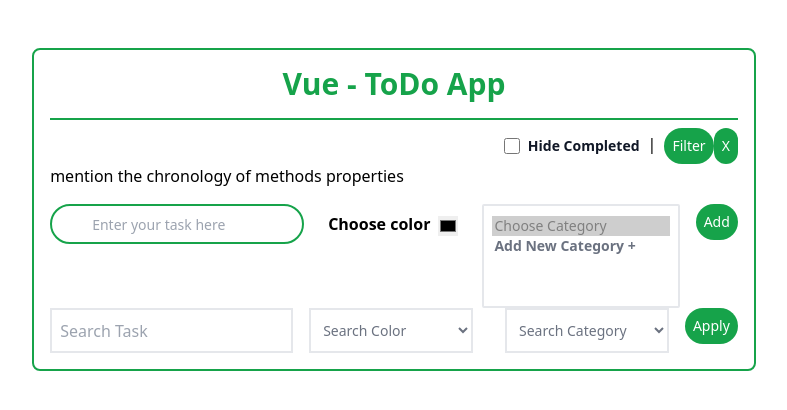
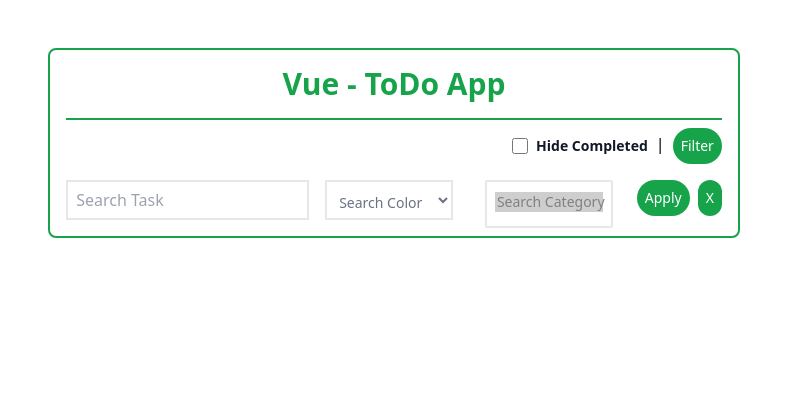
Before and after one commit to Dhruvi2416/vueTodo, a Vue app in the folder vueToDo/: page / in a window 1280 px wide. Both pictures are taken after a click on the element "Filter". Shown: the top 410 px of the page, without its empty margins (246-1033 px from the left). Built offline with nearby package versions, Linux system fonts and the light colour scheme.

Commit message:
vue-todo

```diff
--- a/vueToDo/src/App.vue
+++ b/vueToDo/src/App.vue
@@ -13,7 +13,7 @@ export default {
 
 
 <template>
-  <header>
+  <header >
     <div class="flex w-full justify-center align-middle mt-12 ">
       <TodoView />
     </div>
--- a/vueToDo/src/components/AddTodo.vue
+++ b/vueToDo/src/components/AddTodo.vue
@@ -5,17 +5,15 @@ import { uid } from 'uid';
 
 export default {
   name: "AddTodo",
+
   props: {
-
     todoLists: Array,
     isItEditing: Boolean,
     editId: String,
     editTask: Object,
     categories: Object
   },
-  components: {
-    TodoButton
-  },
+
   data() {
     return {
       todo: "",
@@ -26,35 +24,11 @@ export default {
       newCategory: false,
       error: "",
       addingNewCategoryValue: ""
-
-
     }
   },
-  //here constantly the given props will be computed and as categories are duplicated
-  //hence with lodashlibrary categoryList will be rendered uniquely
 
-
-
-  // below method will continously watch the props getting changed
-  watch: {
-
-    categories(newValues) {
-      this.categoryChoosen = { ...newValues }
-    },
-    isItEditing(newEdit) {
-      this.isEditing = newEdit;
-      console.log(newEdit)
-    },
-    editTask(taskToBeEditted) {
-      if (taskToBeEditted) {
-
-        console.log("TASKTOBE", taskToBeEditted)
-        this.todo = taskToBeEditted.todo;
-        this.color = taskToBeEditted.color;
-        this.categoryChoosen = taskToBeEditted.category;
-        this.editingId = taskToBeEditted.id
-      }
-    }
+  components: {
+    TodoButton
   },
 
   methods: {
@@ -63,38 +37,39 @@ export default {
       return uid();
     },
     // on clicking + child comp will emit to update it's parent component
+
     createEditTodo() {
-
       // If color task and category all are choosen then and then only allow to add item
       const categoryCheckListArr = Object.values(this.categoryChoosen)
       const isCategoryChoosen = categoryCheckListArr.some(val => val == true)
+      //if category is not choosen then give error
       if (!isCategoryChoosen) {
-        console.log("CATEGCHOO", this.categoryChoosen)
-        console.log("NCCH", this.newCategory)
         this.error = "Please Choose Category!!";
         setTimeout(() => {
           this.error = "";
         }, 2000)
         return;
       }
+
       //if the todo exists
-
       if (this.todo) {
-        console.log("THIS FOT TODO", this.todo)
         const todoInfo = {
           color: this.color,
           todo: this.todo,
           categoryChoosen: { ...this.categoryChoosen },
           editId: this.editingId
         }
+        //emit for adding a task
         if (!this.isEditing) {
           this.$emit('createTodoTask', todoInfo);
         }
+        //emit for editing an existing task
         else {
           this.$emit('editTodoTask', todoInfo)
         }
         this.todo = "";
       }
+      //task should not be empty
       else {
         this.error = "Can't add an Empty task"
         setTimeout(() => {
@@ -102,22 +77,44 @@ export default {
         }, 2000)
       }
     },
+    //as new catogry is added empty newCategory and make the new category added as selected
     handleAddingNewCategory() {
-
       this.newCategory = false;
       this.categoryChoosen[this.addingNewCategoryValue] = true;
       this.addingNewCategoryValue = ""
     },
 
+    //if selected value of dropdown is add category then make newCategory as true
     handleCategoryChange(e) {
       if (e.target.value == "add category") {
         this.newCategory = true;
       }
+      //if the given category is selected then deselect it and if deselected select it
       else { this.categoryChoosen[e.target.value] = !this.categoryChoosen[e.target.value] }
     }
-  }
+  },
+  // below method will continously watch the props getting changed
+  watch: {
+    //if categories are changing then add new values of categories in categoryChoosen
+    //so that updated values can be seen in dropdown list
+    categories(newValues) {
+      this.categoryChoosen = { ...newValues }
+    },
+    //if it's editing then go to the flow of editing
+    isItEditing(newEdit) {
+      this.isEditing = newEdit;
+    },
+    //edit task info received from parent to display values in input tags
+    editTask(taskToBeEditted) {
+      if (taskToBeEditted) {
+        this.todo = taskToBeEditted.todo;
+        this.color = taskToBeEditted.color;
+        this.categoryChoosen = taskToBeEditted.category;
+        this.editingId = taskToBeEditted.id
+      }
+    }
+  },
 }
-
 </script>
 
 
@@ -133,13 +130,11 @@ export default {
 
       <!-- User selects the color of the task -->
       <p class="font-semibold mt-2">Choose color</p><input class="mt-3 mx-2  w-5 h-5" type="color" v-model="color">
-
+      <!-- displaying category list -->
       <div class="relative" v-if="!newCategory">
-
-
         <label for="underline_select" class="sr-only">Underline select</label>
         <select multiple @change="handleCategoryChange" id="underline_select" placeholder="Choose Category"
-          class=" mx-4 block py-2.5 px-2 w-full text-sm text-gray-500 bg-transparent  border-2 border-black-200   ">
+          class="h-16 mx-4 block py-2.5 px-2 w-full text-sm text-gray-500 bg-transparent  border-2 border-black-200   ">
           <option selected disabled>Choose Category</option>
           <!-- for adding new category to the categories list -->
           <option v-for="(category) in Object.keys(categoryChoosen)" :key="generateKey(category)" :value="category"
@@ -147,46 +142,33 @@ export default {
           </option>
           <option value="add category" class="font-bold  text-sm ">Add New Category +</option>
         </select>
-
-
       </div>
 
-      <!-- Chooses new category of the task -->
-      <div class="flex  ml-2 justify-center" v-if="newCategory">
-
+      <!-- Chooses new category of the task converts dropdown to input tag -->
+      <div class="flex  ml-2 justify-center" v-else>
+        <!-- input tag for adding new category -->
         <input v-model="addingNewCategoryValue" type="text" class="mt-2 border-2 rounded-lg mr-2 p-2 h-7 border-black"
           placeholder="Enter your new category">
-
+        <!-- + button to add new category -->
         <TodoButton class="ml-4 mt-0" @click="handleAddingNewCategory">
-
-          <!-- For cancelling the new category input -->
           <template #addNewCategory>
-
-            Y</template>
+            +</template>
         </TodoButton>
 
+        <!-- For cancelling the new category input -->
         <TodoButton class="ml-4 mt-0" @click="newCategory = false">
-
-          <!-- For cancelling the new category input -->
-          <template #cancel>
-
-            X</template>
+          <template #cancel> X</template>
         </TodoButton>
       </div>
 
+      <!-- For adding new task in todo use Add button -->
       <TodoButton v-if="!isEditing" class="ml-8" @click="createEditTodo">
+        <template #add>Add</template>
+      </TodoButton>
 
-        <!-- For adding new task in todo use + button -->
-        <template #add>
-
-          Add</template>
-      </TodoButton>
+      <!-- For editing existing task in todo use Edit button -->
       <TodoButton v-else class="ml-8" @click="createEditTodo">
-
-        <!-- For adding new task in todo use + button -->
-        <template #add>
-
-          Edit</template>
+        <template #add>Edit</template>
       </TodoButton>
     </div>
 
--- a/vueToDo/src/components/DisplayHideDoneTasks.vue
+++ b/vueToDo/src/components/DisplayHideDoneTasks.vue
@@ -1,5 +1,3 @@
-
-
 <script>
 export default {
     name: "DisplayHideDoneTasks",
@@ -8,29 +6,26 @@ export default {
     },
     data() {
         return {
-
             hideCompleted: this.hide
         }
     },
+
+    //return true or false if true then display undone tasks only else display all
     methods: {
         handleHideCompletedTask() {
             this.$emit("emitShow", this.hideCompleted)
-
             return this.hideCompleted
         }
     }
-
 }
 </script>
+
 <template>
-    <div>
-
-        <div class="flex items-center">
-            <input id="link-checkbox" type="checkbox" v-model="this.hideCompleted" @click="handleHideCompletedTask"
-                class="w-4 h-4 text-blue-600 bg-gray-100 border-gray-300 rounded focus:ring-blue-500 dark:focus:ring-blue-600 ">
-            <label for="link-checkbox" class="ml-2 text-sm font-bold text-gray-900 dark:text-gray-300">Hide
-                Completed</label>
-        </div>
-
+    <!-- Check box for displaying all todos or hiding completed todos  -->
+    <div class="flex items-center">
+        <input id="link-checkbox" type="checkbox" v-model="this.hideCompleted" @click="handleHideCompletedTask"
+            class="w-4 h-4 text-blue-600 bg-gray-100 border-gray-300 rounded focus:ring-blue-500 dark:focus:ring-blue-600 ">
+        <label for="link-checkbox" class="ml-2 text-sm font-bold text-gray-900 dark:text-gray-300">Hide
+            Completed</label>
     </div>
 </template>
--- a/vueToDo/src/components/SearchFilteredList.vue
+++ b/vueToDo/src/components/SearchFilteredList.vue
@@ -1,41 +1,83 @@
 <script>
+import { uid } from 'uid';
 import TodoButton from './TodoButton.vue';
 
 export default {
     name: "SearchFilteredList",
+    props: {
+        colorsList: Array,
+        categoryList: Object
+    },
     data() {
         return {
             searchTask: "",
             searchColor: "Search Color",
-            searchCategory: "Search Category"
+            searchCategory: { ...this.categoryList }
         };
     },
+
     components: { TodoButton },
-    methods:{
-        emitSearchFiltering(){
-            console.log(this.searchTask)
-            this.$emit('emitFilteredList',this.searchTask)
+    methods: {
+        generateKey() {
+            return uid();
+        },
+        emitSearchFiltering() {
+
+            if (this.searchColor == "Search Color") {
+                this.searchColor = "";
+            }
+            const searchObj = {
+                text: this.searchTask,
+                color: this.searchColor,
+                categories: { ...this.searchCategory }
+
+            }
+            this.$emit('emitFilteredList', searchObj)
+
+            if (this.searchColor == "") {
+                this.searchColor = "Search Color";
+            }
+
+
+
+        },
+        handleSelectCategory(e) {
+
+            //if the given category is selected then deselect it and if deselected select it
+            this.searchCategory[e.target.value] = !this.searchCategory[e.target.value]
+        }
+    },
+    watch: {
+        categoryList(newValues) {
+            this.searchCategory = { ...newValues };
         }
     }
 }
 </script>
 
 <template>
-    <div class="flex">
+    <div class="flex h-10">
         <input type="text" placeholder="Search Task" v-model="searchTask" class="border-2  pl-2">
         <label for="underline_select" class="sr-only">Underline select</label>
-        <select  id="underline_select" v-model="searchColor"
+        <select id="underline_select" v-model="searchColor"
             class=" mx-4 block py-2.5 px-2 w-full text-sm text-gray-500 bg-transparent  border-2 border-black-200   ">
 
             <option selected disabled>Search Color</option>
+            <option v-for="color in colorsList" :key="generateKey(color)" class="text-white"
+                :style="{ backgroundColor: color }">{{ color }}</option>
         </select>
-        <select  id="underline_select" v-model="searchCategory"
-            class=" mx-4 block py-2.5 px-2 w-full text-sm text-gray-500 bg-transparent  border-2 border-black-200   ">
+        <select @change="handleSelectCategory" multiple id="underline_select "
+            class=" mx-4 block py-2.5 px-2 w-full text-sm text-gray-500 bg-transparent  border-2 border-black-200 h-12   ">
 
             <option selected disabled>Search Category</option>
+            <option :selected="searchCategory[category]" v-for="(category) in Object.keys(categoryList)"
+                :key="generateKey(category)">{{ category }}</option>
         </select>
-        <TodoButton @click="emitSearchFiltering">
-            <template #apply>Apply</template>
-        </TodoButton>
+        <div class="flex ">
+            <TodoButton @click="emitSearchFiltering" class="mx-2">
+                <template #apply>Apply</template>
+            </TodoButton>
+
+        </div>
     </div>
 </template>
--- a/vueToDo/src/components/TodoButton.vue
+++ b/vueToDo/src/components/TodoButton.vue
@@ -1,6 +1,5 @@
 <script >
 export default {
-
     name: "TodoButton"
 }
 </script>
--- a/vueToDo/src/components/TodoList.vue
+++ b/vueToDo/src/components/TodoList.vue
@@ -20,8 +20,6 @@ components:{
     },
     created() {
         this.todoList = [...this.list]
-        console.log("Todo",this.todoList)
-        console.log("S",this.showAll)
     },
 
     methods: {
--- a/vueToDo/src/components/TodoView.vue
+++ b/vueToDo/src/components/TodoView.vue
@@ -17,19 +17,92 @@ export default {
             hideCompleted: false,
             isEditing: false,
             editId: "",
-            isFiltering: false
+            isFiltering: false,
+            filterTask: {
+                text: "",
+                color: "",
+                categories: {}
+            },
 
         }
     },
+    //this willcontinously check on the changes of the states which below function depends on
+    // if showAll then display all tasks and if not showAll then show only pending tasks
+    computed: {
+        displayList() {
+
+
+            if (this.isFiltering) {
+                //    console.log("TODO",this.todoList.map(task=>task.todo))
+                //    console.log("COLOR",this.todoList.map(task=>task.color))
+                //    console.log("CATEGORY",this.todoList.map(task=>Object.keys(task.category)))
+                const filteredLists = this.todoList.filter(task => task.todo.includes(this.filterTask.text) && task.color.includes(this.filterTask.color))
+                console.log(...this.todoList)
+                const filteredList = this.filterCategories(filteredLists);
+                console.log("FILTER", filteredList)
+                return !this.hideCompleted ? filteredList : filteredList.filter(task => task.isCompleted == false)
+            }
+            return !this.hideCompleted ? this.todoList : this.todoList.filter(task => task.isCompleted == false)
+
+
+        },
+        fetchTaskFromId() {
+            if (this.editId) {
+                const editingTask = this.todoList.find(todo => todo.id == this.editId)
+                return editingTask;
+            }
+
+        },
+        fetchCategories() {
+
+            const categoryList = this.todoList.map(todo => todo.category);
+            //  return _.uniq(categoryList);
+            if (categoryList.length > 0) {
+
+                const arr = [];
+                categoryList.map(cat => arr.push(...Object.keys(cat)))
+
+                const obj = {};
+                const uniqueArr = _.uniq(arr);
+                uniqueArr.map(category => obj[category] = false)
+
+                return obj;
+            }
+            else {
+                return {}
+            }
+
+        },
+        fetchColors() {
+            const colors = this.todoList.map(todo => todo.color);
+            const uniqueColors = _.uniq(colors);
+            return uniqueColors;
+        },
+
+    }, components: { AddTodo, TodoButton, DisplayHideDoneTasks, SearchFilteredList },
     //this will execute at the time of initialization
-    mounted() {
-        const storedTaskList = localStorage.getItem("taskList");
-        if (storedTaskList) { this.todoList = JSON.parse(storedTaskList) }
-        console.log("PARENT", this.todoList)
 
-    },
-    components: { AddTodo, TodoButton, DisplayHideDoneTasks, SearchFilteredList },
+
     methods: {
+        filterCategories(taskList) {
+            //tasklist ekle filter thaine aveli list color ne text wali
+            if (taskList) {
+                const filteredList = [];
+                for (const task of taskList) {
+                    let matchesFilter = false;
+                    //filter task ekle ke je object ayo filter na apply thi ee
+                    Object.keys(this.filterTask.categories).forEach(category => {
+                        if (this.filterTask.categories[category] && task.category[category]) {
+                            matchesFilter = true;
+                        }
+                    })
+                    if (matchesFilter) {
+                        filteredList.push(task);
+                    }
+                }
+                return filteredList;
+            }
+        },
 
         // whatever the user add tasks below function will add it in array of todolist
         handleTodoLists(todoInfo) {
@@ -75,10 +148,8 @@ export default {
         },
         //save editing task here whenever the editTask is emitted editTask will be come again
         saveEditedTask(editTask) {
-            console.log("Dhruvi is editing")
             const editingTask = this.todoList.find(todo => todo.id == editTask.editId);
 
-            console.log("Dhruvi edits", editTask)
 
             editingTask.todo = editTask.todo;
             editingTask.color = editTask.color;
@@ -87,60 +158,20 @@ export default {
             localStorage.setItem("taskList", JSON.stringify(this.todoList));
             this.isEditing = false;
             this.editId = "";
-            console.log("TaskLIST", this.todoList)
         },
-        displayFilteredList(searchTask) {
-            console.log("isFiltering")
-            const filteredList = this.todoList.filter(task => task.todo.includes(searchTask))
-            console.log("FAIZ", filteredList)
-            return filteredList;
+        assignFilteredValues(filterObject) {
+            if (filterObject) {
+                console.log("ST", filterObject)
+                this.filterTask = filterObject;
+                console.log("FT", this.filterTask.text)
+            }
         }
     },
-    //this willcontinously check on the changes of the states which below function depends on
-    // if showAll then display all tasks and if not showAll then show only pending tasks
-    computed: {
-        displayList() {
-            if (this.isFiltering) {
-                const val = this.displayFilteredList();
-                console.log("Dhr", val)
-                return val;
-            }
+    mounted() {
+        const storedTaskList = localStorage.getItem("taskList");
+        if (storedTaskList) { this.todoList = JSON.parse(storedTaskList) }
 
-            else{
 
-                return !this.hideCompleted ? this.todoList : this.todoList.filter(task => task.isCompleted == false)
-            }
-        },
-        fetchTaskFromId() {
-            if (this.editId) {
-                console.log("EDITTTIIIIDDDDDD", this.editId)
-                const editingTask = this.todoList.find(todo => todo.id == this.editId)
-                return editingTask;
-            }
-
-        },
-        fetchCategories() {
-
-            const categoryList = this.todoList.map(todo => todo.category);
-            //  return _.uniq(categoryList);
-            console.log("DHRUVI", categoryList.length)
-            if (categoryList.length > 0) {
-                console.log("IF")
-                const arr = [];
-                categoryList.map(cat => arr.push(...Object.keys(cat)))
-                console.log("ARR", arr)
-                const obj = {};
-                const uniqueArr = _.uniq(arr);
-                uniqueArr.map(category => obj[category] = false)
-                arr.map(val => console.log("VAL", val))
-                return obj;
-            }
-            else {
-                console.log("ELSE")
-                return {}
-            }
-
-        }
     },
 
 }
@@ -163,22 +194,31 @@ export default {
             <TodoButton @click="this.isFiltering = true">
                 <template #filter>Filter</template>
             </TodoButton>
-            <TodoButton @click="this.isFiltering = false">
+
+        </div>
+        <!-- Input tag child component with dynamically passing editted msg props -->
+        <div v-show="!isFiltering">
+
+
+            <AddTodo @createTodoTask="handleTodoLists" @editTodoTask="saveEditedTask" :todoLists="todoList"
+                :isItEditing="isEditing" :editId="editId" :editTask="fetchTaskFromId" :categories="fetchCategories" />
+        </div>
+        <!-------Search Filter todo ----->
+        <div v-show="isFiltering" class="flex">
+
+
+            <SearchFilteredList @emitFilteredList="assignFilteredValues" :colorsList="fetchColors" class="mt-4"
+                :categoryList="fetchCategories">
+            </SearchFilteredList>
+            <TodoButton @click="this.isFiltering = false" class="mt-4">
                 <template #filter>X</template>
             </TodoButton>
         </div>
-        <!-- Input tag child component with dynamically passing editted msg props -->
-        <AddTodo @createTodoTask="handleTodoLists" @editTodoTask="saveEditedTask" :todoLists="todoList"
-            :isItEditing="isEditing" :editId="editId" :editTask="fetchTaskFromId" :categories="fetchCategories" />
-
-        <!-------Search Filter todo ----->
-        <SearchFilteredList v-if="isFiltering" @emitFilteredList="displayFilteredList"></SearchFilteredList>
-
         <!-- list of todos -->
 
         <!-- iterates displayList based on showAll property -->
         <ul v-for="(task) in displayList" :key="task.id">
-            {{ task }}
+
             <div class=" flex my-2 border-2 p-2 rounded-lg ">
                 <div :class="{ 'mr-auto': true }">
                     <!-- onClicking taskcompleted or not can be checked -->
```
Also changed, not shown: vueToDo/src/main.js (+3 -8 lines), vueToDo/src/router/index.js (deleted, +0 -19 lines).
